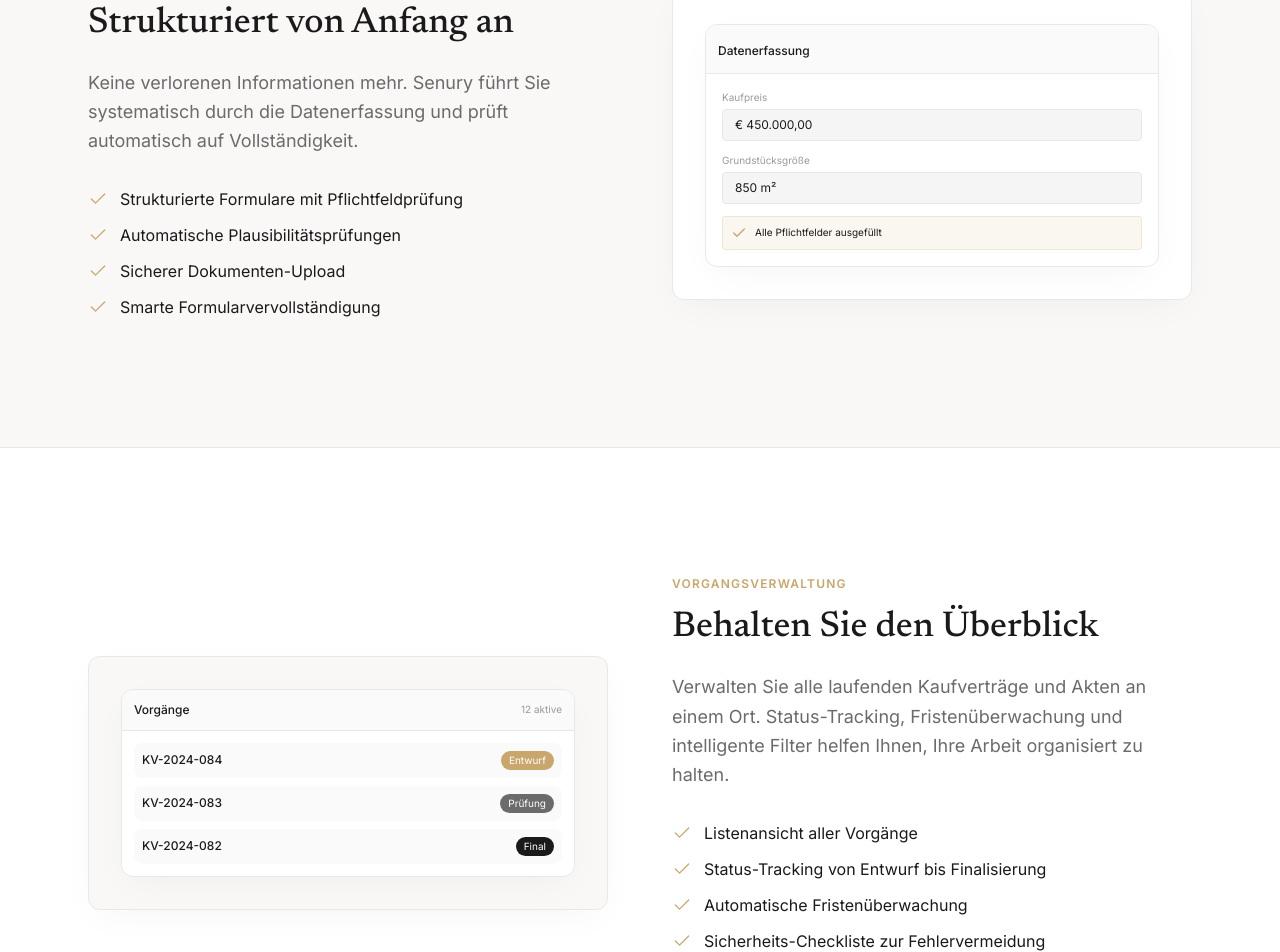
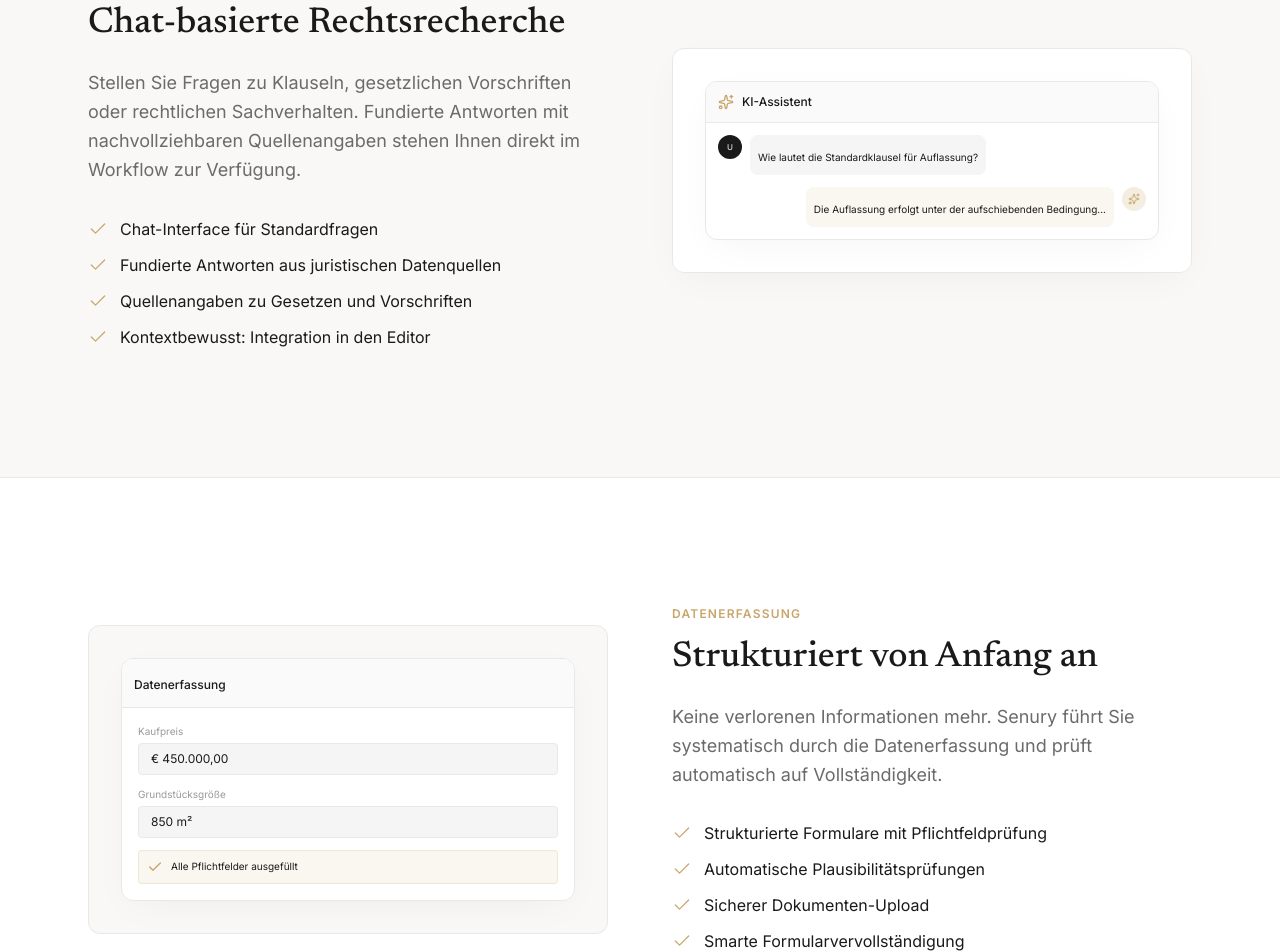
Before and after one commit to Senury/lawyer-ai, a Next.js app: page /produkt in a window 1280 px wide. Shown: the part 2914-3866 px from the top of the page. Built offline with nearby package versions, Linux system fonts and the light colour scheme.

Commit message:
Implements feature highlights sections

```diff
--- a/app/produkt/page.client.tsx
+++ b/app/produkt/page.client.tsx
@@ -447,12 +447,45 @@ export default function ProduktPageClient() {
         </div>
       </section>
 
-      {/* 2. Strukturiert von Anfang an (Intake/Data Capture) - Cream Background */}
+      {/* Feature 3: Recherche - Text Left, Mockup Right */}
       <section className="py-16 sm:py-24 lg:py-32 bg-[#faf8f7] border-y border-[#e8e8e8]">
         <div className="max-w-6xl mx-auto px-4 sm:px-6">
           <div className="grid grid-cols-1 lg:grid-cols-2 gap-12 lg:gap-16 items-center">
             <div>
               <span className="text-xs font-semibold uppercase tracking-widest text-[#9a9a9a] mb-4 block">
+                {t("features.aiResearch.label")}
+              </span>
+              <h2 className="font-serif font-medium text-3xl md:text-4xl text-[#1a1a1a] mb-6">
+                {t("features.aiResearch.title")}
+              </h2>
+              <p className="text-[#6b6b6b] text-lg leading-relaxed mb-8">
+                {t("features.aiResearch.description")}
+              </p>
+              <ul className="space-y-3">
+                {[0, 1, 2, 3].map((i) => (
+                  <li key={i} className="flex items-center gap-3 text-[#1a1a1a]">
+                    <Check className="w-5 h-5 text-[#c9a66b]" strokeWidth={1.5} />
+                    <span>{t(`features.aiResearch.benefits.${i}`)}</span>
+                  </li>
+                ))}
+              </ul>
+            </div>
+            <div className="bg-white p-8 border border-[#e8e8e8] shadow-soft rounded-xl">
+              <AIChatMockup />
+            </div>
+          </div>
+        </div>
+      </section>
+
+      {/* Feature 4: Intake - Mockup Left, Text Right */}
+      <section className="py-16 sm:py-24 lg:py-32 bg-white">
+        <div className="max-w-6xl mx-auto px-4 sm:px-6">
+          <div className="grid grid-cols-1 lg:grid-cols-2 gap-12 lg:gap-16 items-center">
+            <div className="order-2 lg:order-1 bg-[#faf8f7] p-8 border border-[#e8e8e8] rounded-xl">
+              <FormMockup />
+            </div>
+            <div className="order-1 lg:order-2">
+              <span className="text-xs font-semibold uppercase tracking-widest text-[#c9a66b] mb-4 block">
                 {t("features.dataCapture.label")}
               </span>
               <h2 className="font-serif font-medium text-3xl md:text-4xl text-[#1a1a1a] mb-6">
@@ -466,39 +499,6 @@ export default function ProduktPageClient() {
                   <li key={i} className="flex items-center gap-3 text-[#1a1a1a]">
                     <Check className="w-5 h-5 text-[#c9a66b]" strokeWidth={1.5} />
                     <span>{t(`features.dataCapture.benefits.${i}`)}</span>
-                  </li>
-                ))}
-              </ul>
-            </div>
-            <div className="bg-white p-8 border border-[#e8e8e8] shadow-soft rounded-xl">
-              <FormMockup />
-            </div>
-          </div>
-        </div>
-      </section>
-
-      {/* 3. Behalten Sie den Überblick (Vorgangsverwaltung) - White Background */}
-      <section className="py-16 sm:py-24 lg:py-32 bg-white">
-        <div className="max-w-6xl mx-auto px-4 sm:px-6">
-          <div className="grid grid-cols-1 lg:grid-cols-2 gap-12 lg:gap-16 items-center">
-            <div className="order-2 lg:order-1 bg-[#faf8f7] p-8 border border-[#e8e8e8] shadow-soft rounded-xl">
-              <VorgangListMockup />
-            </div>
-            <div className="order-1 lg:order-2">
-              <span className="text-xs font-semibold uppercase tracking-widest text-[#c9a66b] mb-4 block">
-                {t("features.caseManagement.label")}
-              </span>
-              <h2 className="font-serif font-medium text-3xl md:text-4xl text-[#1a1a1a] mb-6">
-                {t("features.caseManagement.title")}
-              </h2>
-              <p className="text-[#6b6b6b] text-lg leading-relaxed mb-8">
-                {t("features.caseManagement.description")}
-              </p>
-              <ul className="space-y-3">
-                {[0, 1, 2, 3, 4].map((i) => (
-                  <li key={i} className="flex items-center gap-3 text-[#1a1a1a]">
-                    <Check className="w-5 h-5 text-[#c9a66b]" strokeWidth={1.5} />
-                    <span>{t(`features.caseManagement.benefits.${i}`)}</span>
                   </li>
                 ))}
               </ul>
```
